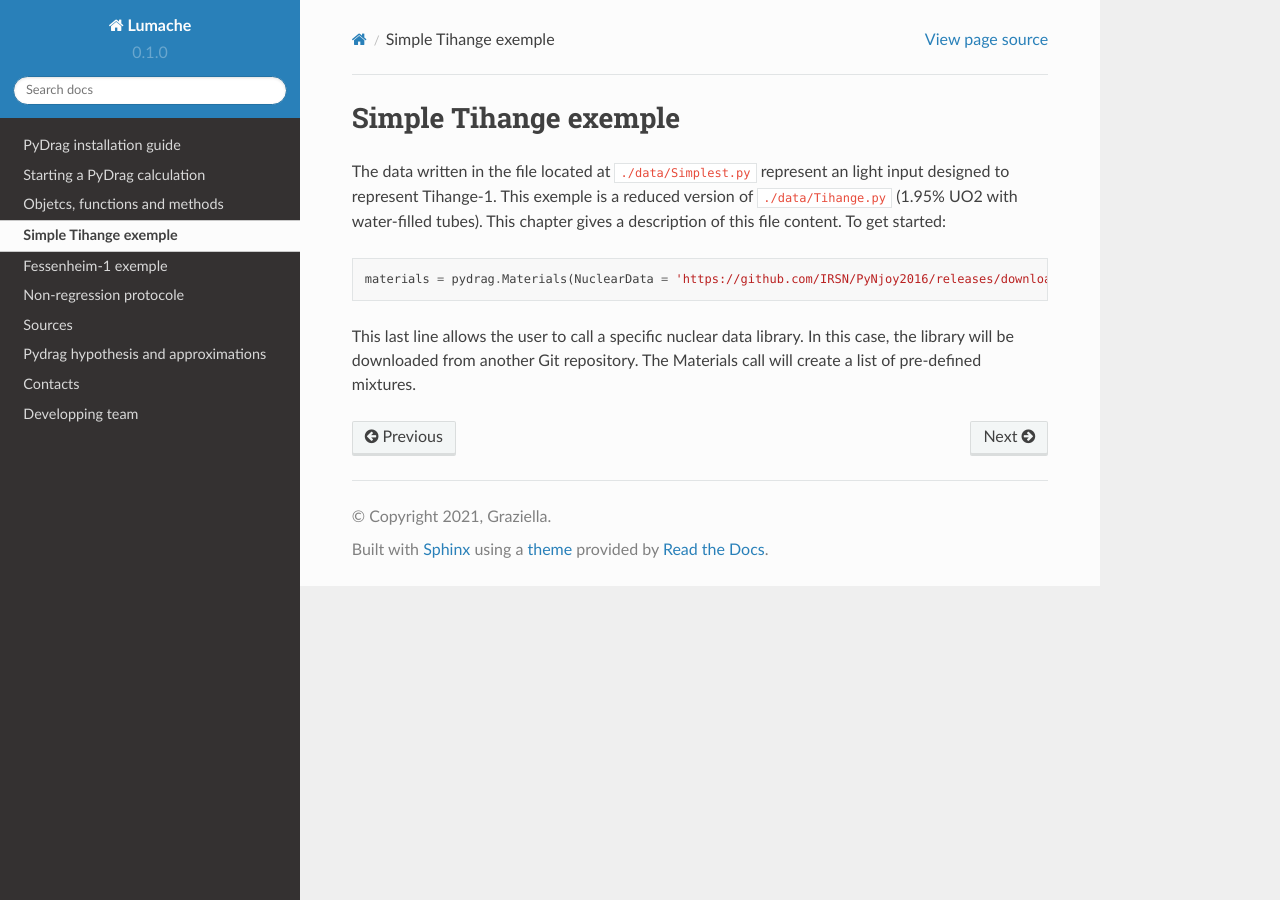
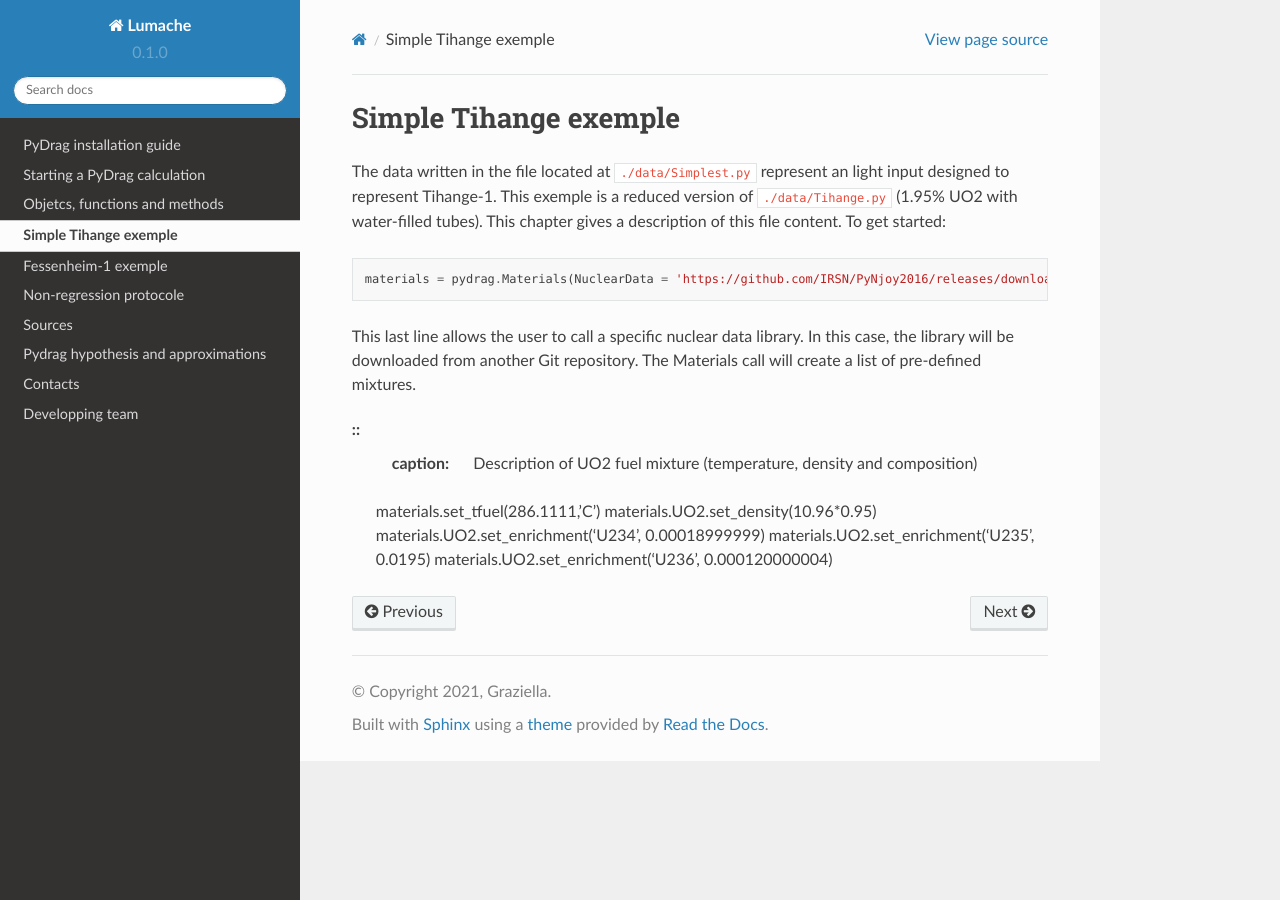
Before and after one commit to Ben105m/rtd-tutorial, a Sphinx documentation site: the page built from docs/source/exemple0.rst, in a window 1280 px wide. Built offline with Sphinx 7.4.7 and the Read the Docs theme 2.0.0, drawn with Linux system fonts in a browser that asks for light colours.

Commit message:
Update exemple0.rst

```diff
--- a/docs/source/exemple0.rst
+++ b/docs/source/exemple0.rst
@@ -11,3 +11,12 @@ This chapter gives a description of this file content. To get started::
   materials = pydrag.Materials(NuclearData = 'https://github.com/IRSN/PyNjoy2016/releases/download/JEFF-3.x/drglibJEFF-3.1.1')
 
 This last line allows the user to call a specific nuclear data library. In this case, the library will be downloaded from another Git repository. The Materials call will create a list of pre-defined mixtures.
+
+::
+  :caption: Description of UO2 fuel mixture (temperature, density and composition)
+
+  materials.set_tfuel(286.1111,'C')
+  materials.UO2.set_density(10.96*0.95)
+  materials.UO2.set_enrichment('U234', 0.00018999999)
+  materials.UO2.set_enrichment('U235', 0.0195)
+  materials.UO2.set_enrichment('U236', 0.000120000004)
```
